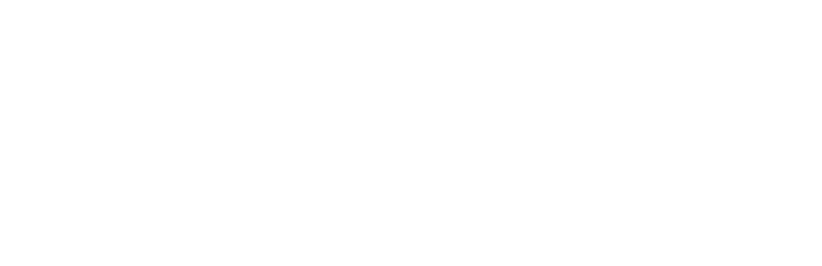
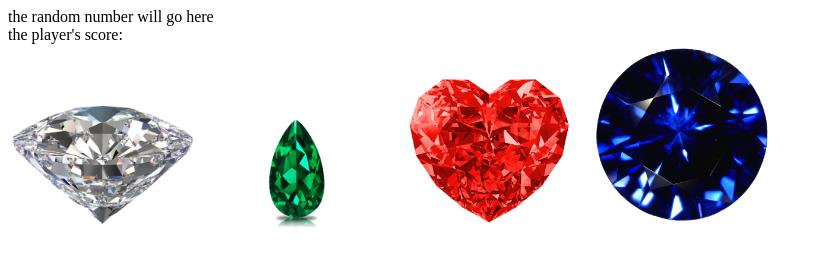
Before and after one commit to correiaph13/unit-4-game, a plain HTML site: page index.html in a window 1280 px wide. Shown: the whole page, without its empty margins (0-822 px from the left). Drawn offline with nearby package versions, Linux system fonts and the light colour scheme.

Commit message:
html and css added, also crystal images

```diff
--- a/assets/css/style.css
+++ b/assets/css/style.css
@@ -0,0 +1,5 @@
+.crystal {
+    width: 15%;
+    height: 100%;
+    display: inline-block;
+  }
--- a/index.html
+++ b/index.html
@@ -4,12 +4,31 @@
     <meta charset="UTF-8">
     <meta name="viewport" content="width=device-width, initial-scale=1.0">
     <meta http-equiv="X-UA-Compatible" content="ie=edge">
-    <title>Document</title>
+    <link rel="stylesheet" href="assets/css/style.css">
+    <title>Crystal Game</title>
 </head>
 <body>
 
+
+<section> the random number will go here </section>
+
+<section> the player's score: </section>
+
+<img class="crystal" src="assets/images/diamond-heart.png" alt="crystal1">
+<img class="crystal" src="assets/images/emerald.png" alt="crystal2">
+<img class="crystal" src="assets/images/ruby.png" alt="crystal3">
+<img class="crystal" src="assets/images/saphire.png" alt= "crystal4">
+
+
+<!-- Here we added a link to the jQuery library -->
+<script type="text/javascript" src="https://cdnjs.cloudflare.com/ajax/libs/jquery/3.2.1/jquery.min.js"></script>
+
+
+
 </body>
 </html>
+
+
 <!--
 3. Here's how the app works:
 
```
Also changed, not shown: assets/images/diamond-heart.png (added), assets/images/emerald.png (added), assets/images/ruby.png (added), assets/images/saphire.png (added).
